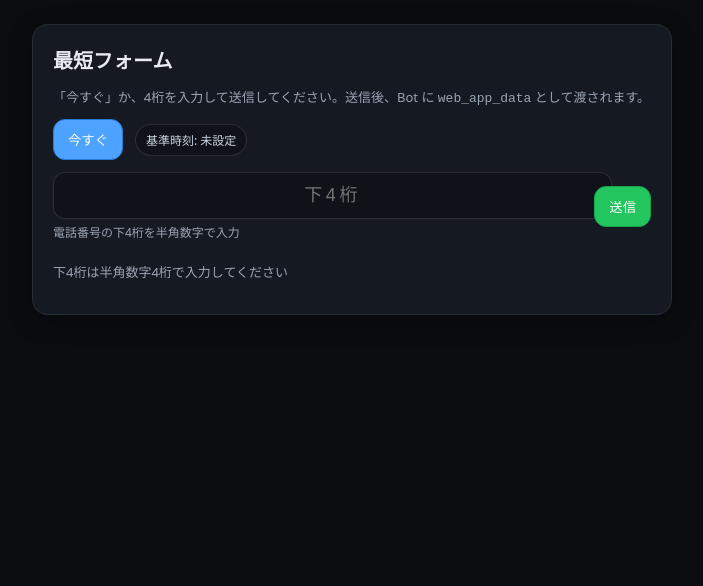
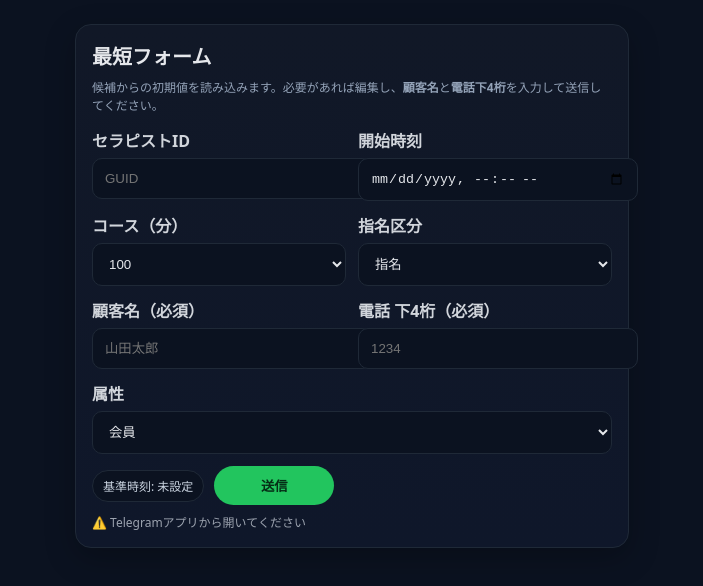
Before and after one commit to registermain0-ui/mensesthe-twa, a plain HTML site: page shortest/index.html in a window 1280 px wide. Both pictures are taken after a click on the button "送信". Shown: the whole page, without its empty margins (288-991 px from the left). Drawn offline with Linux system fonts and the light colour scheme.

Commit message:
Add files via upload

```diff
--- a/shortest/index.html
+++ b/shortest/index.html
@@ -1,130 +1,141 @@
 <!doctype html>
 <html lang="ja">
 <head>
-  <meta charset="utf-8" />
-  <meta name="viewport" content="width=device-width, initial-scale=1" />
-  <title>最短フォーム | MensEstheSuite</title>
-  <meta name="color-scheme" content="light dark">
+  <meta charset="utf-8">
+  <meta name="viewport" content="width=device-width, initial-scale=1">
+  <title>最短 予約フォーム v2</title>
+  <script src="https://telegram.org/js/telegram-web-app.js"></script>
   <style>
-    :root{--bg:#0b0c0f;--card:#151922;--text:#e7eaf0;--muted:#9aa4b2;--accent:#4da3ff;--ok:#22c55e;--warn:#f59e0b;}
-    html,body{height:100%;margin:0;font-family:system-ui,-apple-system,Segoe UI,Roboto,Helvetica,Arial,'Noto Sans JP','Hiragino Kaku Gothic ProN',Meiryo,sans-serif;background:var(--bg);color:var(--text);}
-    .wrap{max-width:640px;margin:0 auto;padding:24px;}
-    .card{background:var(--card);border:1px solid rgba(255,255,255,.08);border-radius:16px;padding:20px;box-shadow:0 6px 24px rgba(0,0,0,.25);}
-    .row{display:flex;gap:12px;align-items:center;flex-wrap:wrap;margin-top:12px}
-    .title{font-size:20px;font-weight:700;margin:0 0 6px}
-    .muted{color:var(--muted);font-size:13px}
-    .btn{appearance:none;border:1px solid rgba(255,255,255,.12);background:#1f2937;color:#fff;padding:10px 14px;border-radius:12px;cursor:pointer}
-    .btn:hover{filter:brightness(1.08)}
-    .btn:disabled{opacity:.5;cursor:not-allowed}
-    .btn.primary{background:var(--accent);border-color:#2a7bd6}
-    .btn.ok{background:var(--ok);border-color:#16a34a}
-    .field{flex:1;min-width:160px}
-    .input{width:100%;padding:12px 14px;border-radius:12px;border:1px solid rgba(255,255,255,.12);background:#0f1218;color:#fff;font-size:18px;letter-spacing:.2em;text-align:center}
-    .help{font-size:12px;color:var(--muted);margin-top:4px}
-    .pill{display:inline-flex;align-items:center;gap:6px;padding:6px 10px;border-radius:999px;background:#0f1218;border:1px solid rgba(255,255,255,.12);font-size:12px;color:#cbd5e1}
-    .spacer{height:8px}
+    :root { --bg:#0f172a; --card:#111827; --text:#e5e7eb; --muted:#94a3b8; --accent:#22c55e; --btn:#60a5fa; }
+    body { background:#0b1220; color:var(--text); font-family: system-ui, -apple-system, "Segoe UI", Roboto, "Noto Sans JP", "Hiragino Sans", "Yu Gothic UI", sans-serif; padding: 16px; }
+    .card { background:linear-gradient(180deg,#111827,#0f172a); border:1px solid #1f2937; border-radius:16px; padding:16px; max-width:520px; margin:0 auto; box-shadow:0 10px 30px rgba(0,0,0,.25); }
+    h2 { margin:0 0 8px; font-size:20px; }
+    p.desc { margin:0 0 14px; color:var(--muted); font-size:12px; }
+    .field { margin-bottom: 12px; }
+    label { display:block; font-weight:600; margin-bottom:6px; color:#d1d5db; }
+    input, select { width: 100%; padding: 12px 12px; border: 1px solid #1f2937; background:#0b1220; color:var(--text); border-radius: 10px; }
+    .row { display: grid; grid-template-columns: 1fr 1fr; gap: 12px; }
+    .pill { display:inline-block; padding:6px 10px; border-radius:999px; background:#0b1220; border:1px solid #1f2937; color:#cbd5e1; font-size:12px; }
+    .actions { display:flex; gap:10px; align-items:center; }
+    .btn { padding:10px 14px; border:0; border-radius:999px; font-weight:700; cursor:pointer; }
+    .btn-primary { background:var(--btn); color:#0b1220; }
+    .btn-go { background:var(--accent); color:#052e16; width:120px; }
+    .status { margin-top:8px; font-size:12px; color:#9ca3af; }
   </style>
-  <script src="https://telegram.org/js/telegram-web-app.js"></script>
 </head>
 <body>
-  <div class="wrap">
-    <div class="card">
-      <p class="title">最短フォーム</p>
-      <p class="muted">「今すぐ」か、4桁を入力して送信してください。送信後、Bot に <code>web_app_data</code> として渡されます。</p>
+  <div class="card">
+    <h2>最短フォーム</h2>
+    <p class="desc">候補からの初期値を読み込みます。必要があれば編集し、<b>顧客名</b>と<b>電話下4桁</b>を入力して送信してください。</p>
 
-      <div class="row">
-        <button id="btnNow" class="btn primary">今すぐ</button>
-        <span id="baseTimeView" class="pill">基準時刻: 未設定</span>
+    <div class="row">
+      <div class="field">
+        <label>セラピストID</label>
+        <input id="therapistId" placeholder="GUID">
       </div>
+      <div class="field">
+        <label>開始時刻</label>
+        <input id="start" type="datetime-local">
+      </div>
+    </div>
 
-      <div class="row">
-        <div class="field">
-          <input id="last4" class="input" inputmode="numeric" autocomplete="one-time-code"
-                 maxlength="4" pattern="\d{4}" placeholder="下4桁" />
-          <div class="help">電話番号の下4桁を半角数字で入力</div>
-        </div>
-        <button id="btnSend" class="btn ok">送信</button>
+    <div class="row">
+      <div class="field">
+        <label>コース（分）</label>
+        <select id="course">
+          <option value="60">60</option>
+          <option value="80">80</option>
+          <option value="100" selected>100</option>
+          <option value="120">120</option>
+        </select>
       </div>
+      <div class="field">
+        <label>指名区分</label>
+        <select id="designation">
+          <option value="false">フリー</option>
+          <option value="true" selected>指名</option>
+        </select>
+      </div>
+    </div>
 
-      <div class="spacer"></div>
-      <p class="muted" id="status">準備完了</p>
+    <div class="row">
+      <div class="field">
+        <label>顧客名（必須）</label>
+        <input id="customer" placeholder="山田太郎">
+      </div>
+      <div class="field">
+        <label>電話 下4桁（必須）</label>
+        <input id="phoneLast4" placeholder="1234" inputmode="numeric" pattern="\\d{4}">
+      </div>
     </div>
+
+    <div class="field">
+      <label>属性</label>
+      <select id="customerAttr">
+        <option value="新規">新規</option>
+        <option value="会員" selected>会員</option>
+      </select>
+    </div>
+
+    <div class="actions">
+      <span id="baseTime" class="pill">基準時刻: 未設定</span>
+      <button id="send" class="btn btn-go">送信</button>
+    </div>
+
+    <div id="status" class="status"></div>
   </div>
 
 <script>
 (function(){
-  const tg = window.Telegram && window.Telegram.WebApp ? window.Telegram.WebApp : null;
-  const $ = (id)=>document.getElementById(id);
-  const state = { baseTimeIso: null };
+  const url = new URL(window.location.href);
+  const qs = Object.fromEntries(url.searchParams.entries());
+  const tg = window.Telegram?.WebApp;
+  const $ = (id) => document.getElementById(id);
+  const status = $('status');
+  function log(s){ status.textContent = s; }
 
-  function setStatus(msg){ $('status').textContent = msg; }
+  // Telegram WebApp コンテキスト
+  try { tg?.expand(); tg?.ready(); } catch(e){}
+  if (tg) log('Telegram WebApp と接続しました'); else log('⚠️ Telegramアプリから開いてください');
 
-  function setBaseNow(){
-    const now = new Date();
-    state.baseTimeIso = now.toISOString();
-    $('baseTimeView').textContent = '基準時刻: 今すぐ (' + now.toLocaleString() + ')';
-    setStatus('基準時刻を「今すぐ」に設定しました');
-    if(tg && tg.HapticFeedback){ try{ tg.HapticFeedback.impactOccurred('light'); }catch(e){} }
+  // 初期値反映
+  if (qs.tid) $('therapistId').value = qs.tid;
+  if (qs.start) {
+    const dt = new Date(qs.start);
+    if (!isNaN(dt.valueOf())) {
+      const pad = (n)=>String(n).padStart(2,'0');
+      const fmt = dt.getFullYear()+'-'+pad(dt.getMonth()+1)+'-'+pad(dt.getDate())+'T'+pad(dt.getHours())+':'+pad(dt.getMinutes());
+      $('start').value = fmt;
+      $('baseTime').textContent = '基準時刻: ' + fmt.replace('T',' ');
+    }
   }
+  if (qs.course) $('course').value = String(qs.course);
 
-  function validateLast4(v){
-    return /^\d{4}$/.test(v);
-  }
+  // 送信
+  $('send').addEventListener('click', function(){
+    const payload = {
+      therapistId: $('therapistId').value.trim(),
+      start: $('start').value ? new Date($('start').value).toISOString().slice(0,19) : "",
+      courseMinutes: parseInt($('course').value, 10),
+      customer: $('customer').value.trim(),
+      phoneLast4: $('phoneLast4').value.trim(),
+      customerAttr: $('customerAttr').value,
+      isDesignation: $('designation').value === 'true'
+    };
 
-  function send(){
-    const last4 = $('last4').value.trim();
-    if(!validateLast4(last4)){
-      setStatus('下4桁は半角数字4桁で入力してください');
-      alert('下4桁は半角数字4桁で入力してください');
+    if (!payload.customer || !/^\\d{4}$/.test(payload.phoneLast4)) {
+      alert('必須項目が未入力です（顧客名・電話下4桁）。');
       return;
     }
-    if(!state.baseTimeIso){
-      // デフォルトは「今すぐ」
-      setBaseNow();
+
+    if (tg && typeof tg.sendData === 'function') {
+      tg.sendData(JSON.stringify(payload));
+      alert('送信しました。Botのログを確認してください。');
+      try { tg.close(); } catch(e){}
+    } else {
+      alert('Telegram WebApp コンテキスト外です。ボタンから開いてください。');
     }
-
-    const payload = {
-      action: 'shortest',
-      baseTime: state.baseTimeIso,
-      last4: last4,
-      // 将来拡張フィールド（空文字で送る）
-      groupKey: '',
-      version: 'twa-v1'
-    };
-
-    if(tg){
-      try {
-        tg.ready();
-        tg.expand();
-        tg.sendData(JSON.stringify(payload));
-        setStatus('送信しました。Telegramに戻ってください。');
-        // 送信後に閉じる
-        setTimeout(()=>tg.close(), 300);
-      } catch (e) {
-        console.error(e);
-        setStatus('送信エラー: ' + e.message);
-        alert('送信に失敗しました: ' + e.message);
-      }
-    }else{
-      // テスト用（ブラウザ直アクセス時）
-      console.log('DEV payload', payload);
-      setStatus('（デバッグ）payload を console に出力しました。');
-      alert('Telegram外テスト: ' + JSON.stringify(payload, null, 2));
-    }
-  }
-
-  // イベント結線
-  $('btnNow').addEventListener('click', setBaseNow);
-  $('btnSend').addEventListener('click', send);
-
-  // 初期化表示
-  if(tg){
-    tg.ready();
-    tg.expand();
-    setStatus('Telegram WebApp と接続しました');
-  }else{
-    setStatus('スタンドアロン（デバッグ）モードで起動しました');
-  }
+  });
 })();
 </script>
 </body>
```
